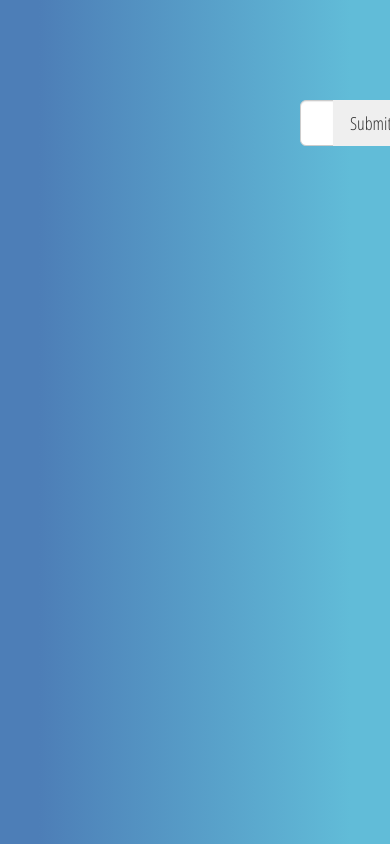
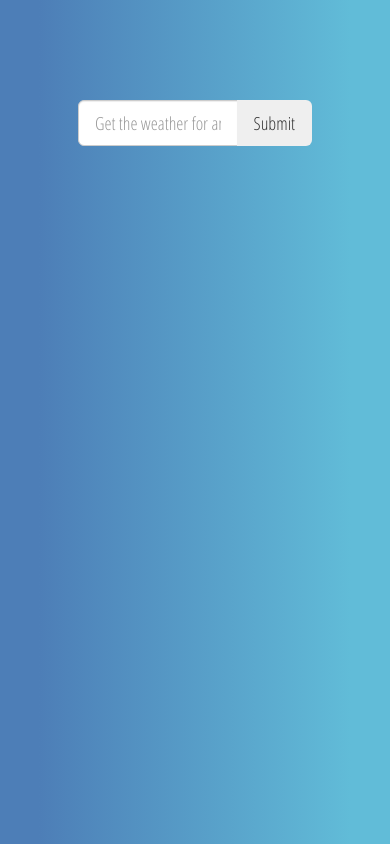
Before and after one commit to grantmw/ultimate-weather-dashboard, a React app: page / in a window 390 px wide. Built offline with nearby package versions, Linux system fonts and the light colour scheme.

Commit message:
responsive search bar margin sides to %

```diff
--- a/client/components/app.js
+++ b/client/components/app.js
@@ -8,7 +8,7 @@ export default class App extends Component {
     return (
     	<div>
     		<div className="row">
-	    		<SearchForm />
+	    		<SearchForm className="col-lg-12" />
     		</div>
     		<div className="row">
 	    		<Current />
--- a/styling/main.css
+++ b/styling/main.css
@@ -7,7 +7,7 @@ body {
 }
 
 .input-group {
-	margin:	100px 300px 0px 300px;
+	margin:	100px 20% 0px 20%;
 }
 
 .current-container {
```
